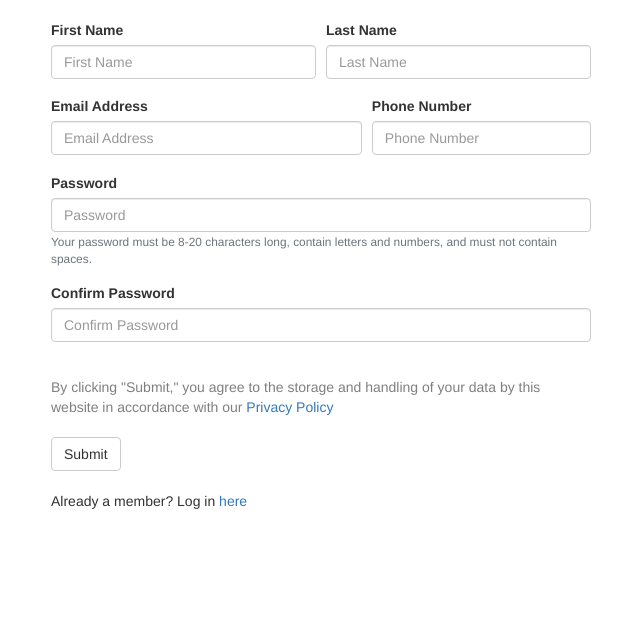
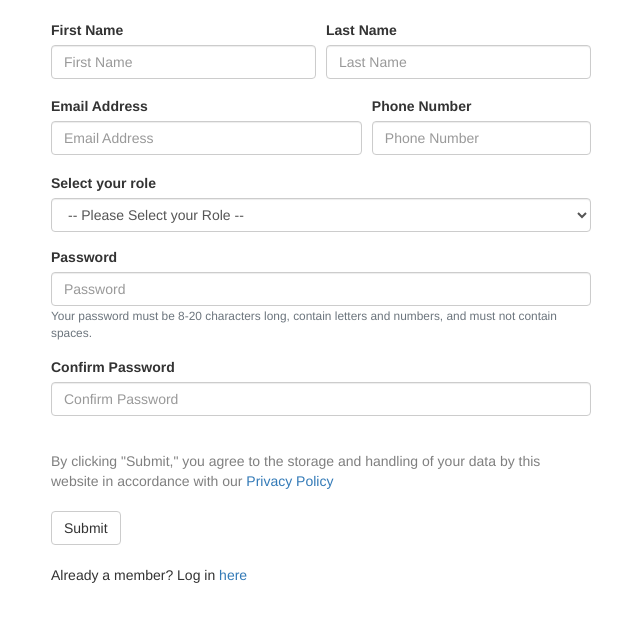
Before and after one commit to kaylamuraoka/auth-sequelize-passport-app, a website: page client/signup.html in a window 1280 px wide. Shown: the part 77-698 px from the top of the page, without its empty margins (319-959 px from the left). Drawn offline with nearby package versions, Linux system fonts and the light colour scheme; some packages are replaced by stand-ins of ours; a script that the page names is missing.

Commit message:
updating signup.html page to contain a select area for user to seelect their respective role

```diff
--- a/client/signup.html
+++ b/client/signup.html
@@ -103,7 +103,19 @@
                 <small id="phone-validation" class="form-text"></small>
               </div>
             </div>
-
+            <!-- Select Role of user -->
+            <div class="form-group">
+              <label for="role-input">Select your role</label>
+              <select class="form-control" id="role-input">
+                <option value="none-selected">
+                  -- Please Select your Role --
+                </option>
+                <option value="Administrator">Administrator</option>
+                <option value="Client">Client</option>
+                <option value="Employee">FAINC Employee</option>
+              </select>
+              <small id="role-validation" class="form-text"></small>
+            </div>
             <!-- Password Input -->
             <div class="form-group">
               <label for="password-input">Password</label>
```
